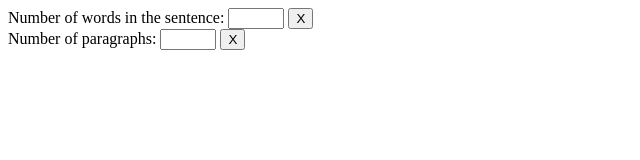
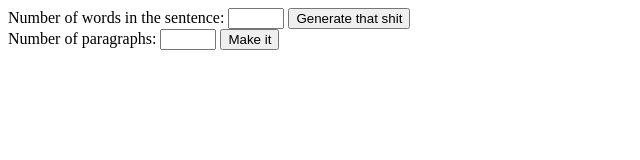
Before and after one commit to marciaga/wisconsinipsum, a plain HTML site: page index.html in a window 1280 px wide. Shown: the whole page, without its empty margins (0-640 px from the left). Drawn offline with nearby package versions, Linux system fonts and the light colour scheme.

Commit message:
Change button text

```diff
--- a/index.html
+++ b/index.html
@@ -9,12 +9,12 @@
 <body>
 	Number of words in the sentence:
 	<input type="number" min="1" max="20"/>
-	<button id="sent-gen">X</button>
+	<button id="sent-gen">Generate that shit</button>
 	<div class="eraser" id="sentence">
 	</div>
 	Number of paragraphs:
 	<input id="pars" type="number" min="1" max="20"/>
-	<button id="par-gen">X</button>
+	<button id="par-gen">Make it</button>
 	<div class="erase-pars" id="paragraph">
 	</div>
 	<script>
```
